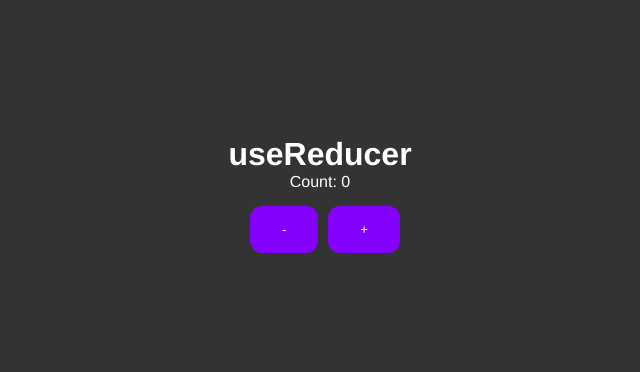
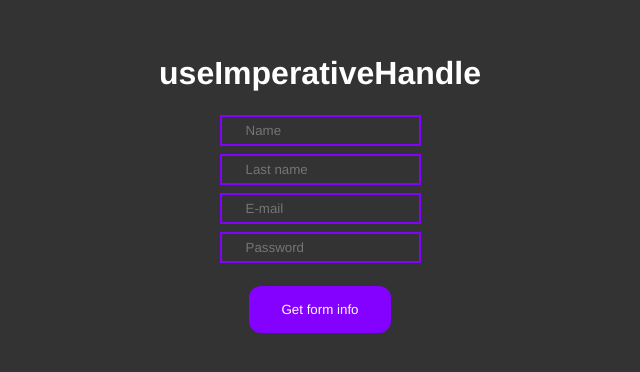
Before and after one commit to fellipeutaka/react-hooks-typescript, a React (Vite) app: page / in a window 1280 px wide. Shown: the part 206-578 px from the top of the page, without its empty margins (320-960 px from the left). Built offline with nearby package versions, Linux system fonts and the light colour scheme.

Commit message:
useImperativeHandle

```diff
--- a/src/App.tsx
+++ b/src/App.tsx
@@ -2,6 +2,7 @@ import UseState from "./components/UseState";
 import UseEffect from "./components/UseEffect";
 import UseRef from "./components/UseRef";
 import UseReducer from "./components/UseReducer";
+import UseImperativeHandle from "./components/UseImperativeHandle";
 
 export default function App() {
   return (
@@ -9,7 +10,8 @@ export default function App() {
       {/* <UseState /> */}
       {/* <UseEffect /> */}
       {/* <UseRef /> */}
-      <UseReducer />
+      {/* <UseReducer /> */}
+      <UseImperativeHandle />
     </>
   );
 }
--- /dev/null
+++ b/src/components/UseImperativeHandle/Form.tsx
@@ -0,0 +1,45 @@
+import {
+  forwardRef,
+  ForwardRefRenderFunction,
+  useImperativeHandle,
+  useRef,
+} from "react";
+
+interface FormProps {
+  initialData?: string;
+}
+
+export interface FormRef {
+  showInputValues(): void;
+}
+
+const Form: ForwardRefRenderFunction<FormRef, FormProps> = (props, ref) => {
+  const nameInputRef = useRef<HTMLInputElement>(null);
+  const lastNameInputRef = useRef<HTMLInputElement>(null);
+  const emailInputRef = useRef<HTMLInputElement>(null);
+  const passwordInputRef = useRef<HTMLInputElement>(null);
+
+  function showInputValues() {
+    alert(`
+        Name: ${nameInputRef.current?.value}
+        Last name: ${lastNameInputRef.current?.value}
+        E-mail: ${emailInputRef.current?.value}
+        Password: ${passwordInputRef.current?.value}
+    `);
+  }
+
+  useImperativeHandle(ref, () => ({
+    showInputValues,
+  }));
+
+  return (
+    <form>
+      <input type="text" placeholder="Name" ref={nameInputRef} />
+      <input type="text" placeholder="Last name" ref={lastNameInputRef} />
+      <input type="email" placeholder="E-mail" ref={emailInputRef} />
+      <input type="password" placeholder="Password" ref={passwordInputRef} />
+    </form>
+  );
+};
+
+export default forwardRef(Form);
--- /dev/null
+++ b/src/components/UseImperativeHandle/index.tsx
@@ -0,0 +1,18 @@
+import { useRef } from "react";
+
+import Form, { FormRef } from "./Form";
+import { Container } from "./styles";
+
+export default function UseImperativeHandle() {
+  const formRef = useRef<FormRef>(null);
+
+  return (
+    <Container>
+      <h1>useImperativeHandle</h1>
+      <Form ref={formRef} />
+      <button onClick={() => formRef.current?.showInputValues()}>
+        Get form info
+      </button>
+    </Container>
+  );
+}
--- /dev/null
+++ b/src/components/UseImperativeHandle/styles.ts
@@ -0,0 +1,35 @@
+import styled from "styled-components";
+
+export const Container = styled.div`
+  display: flex;
+  flex-direction: column;
+  justify-content: center;
+  align-items: center;
+  width: 100%;
+  min-height: 100vh;
+  gap: 15px;
+
+  button {
+    background-color: #8400ff;
+    border: none;
+    color: inherit;
+    padding: 16px 32px;
+    border-radius: 12px;
+    cursor: pointer;
+    transition: 0.35s ease;
+
+    &:hover {
+      opacity: 0.7;
+    }
+  }
+
+  input {
+    background: none;
+    outline: none;
+    color: inherit;
+    border: 2px solid #8400ff;
+    padding: 6px 24px;
+    display: block;
+    margin: 8px 0;
+  }
+`;
```
